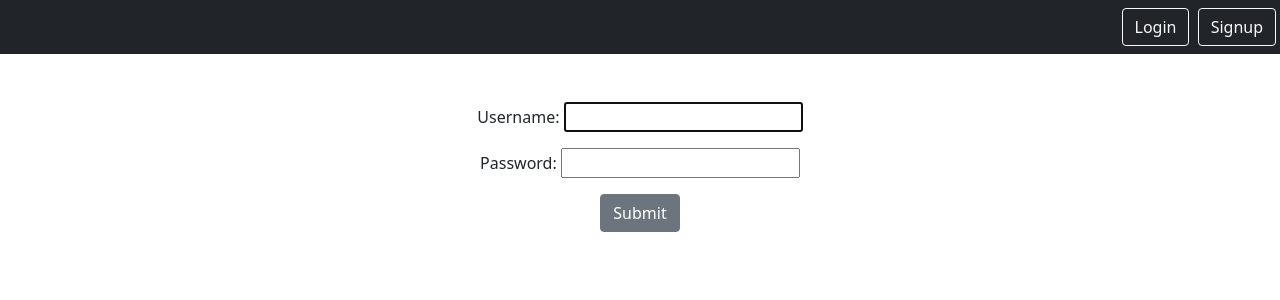
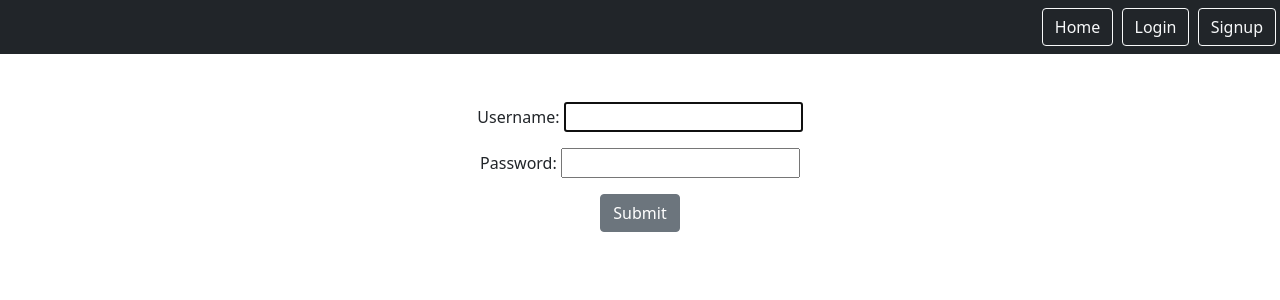
Before and after one commit to Melusi96/Django_Essential, a Django app: page /login/ in a window 1280 px wide. Shown: the top 300 px of the page. Run offline with Django 4.2, Linux system fonts and the light colour scheme.

Commit message:
Update base.html

```diff
--- a/static/templates/base.html
+++ b/static/templates/base.html
@@ -17,6 +17,7 @@
             <a href="{% url 'notes.new' %}" class="btn btn-outline-light me-1">Create</a>
             <a href="{% url 'logout' %}" class="btn btn-outline-light me-1">Logout</a>
             {% else %}
+            <a href="{% url 'home' %}" class="btn btn-outline-light me-1">Home</a>
             <a href="{% url 'login' %}" class="btn btn-outline-light me-1">Login</a>
             <a href="{% url 'signup' %}" class="btn btn-outline-light me-1">Signup</a>
             {% endif %}
```
